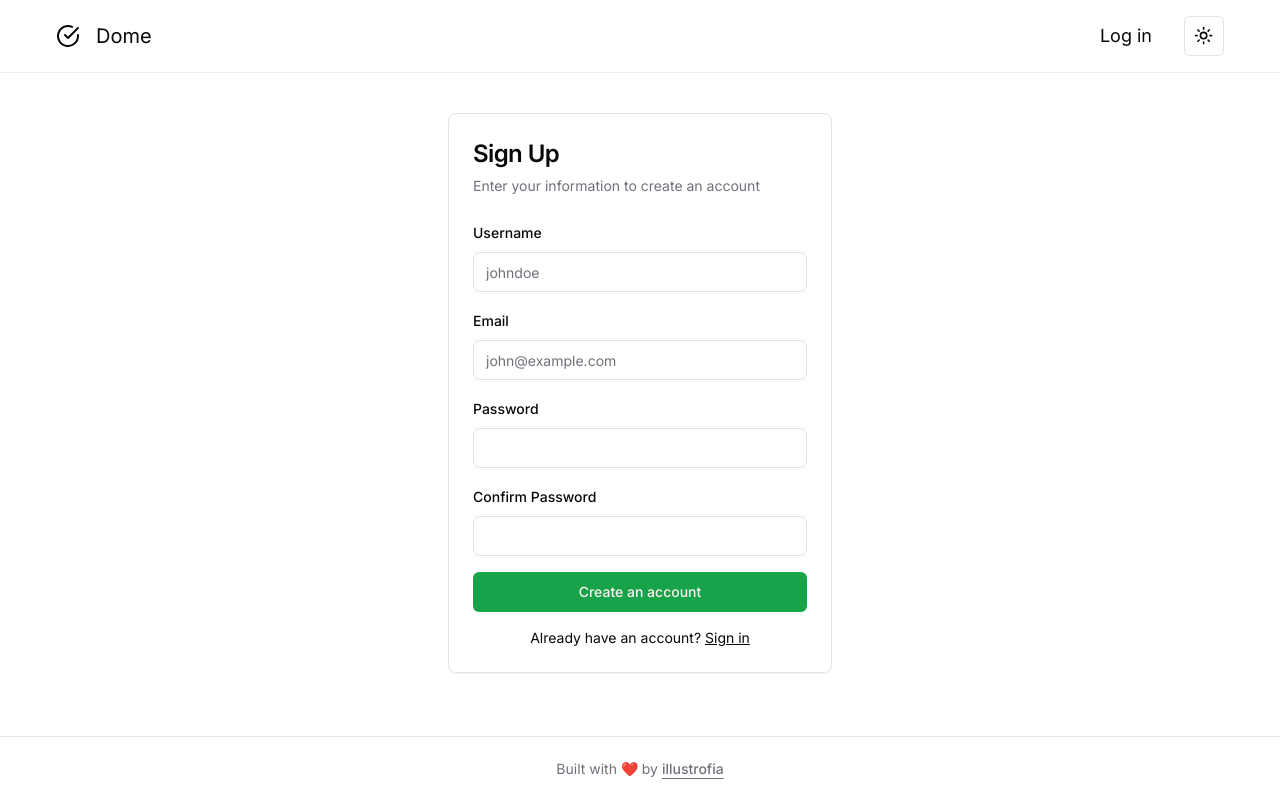
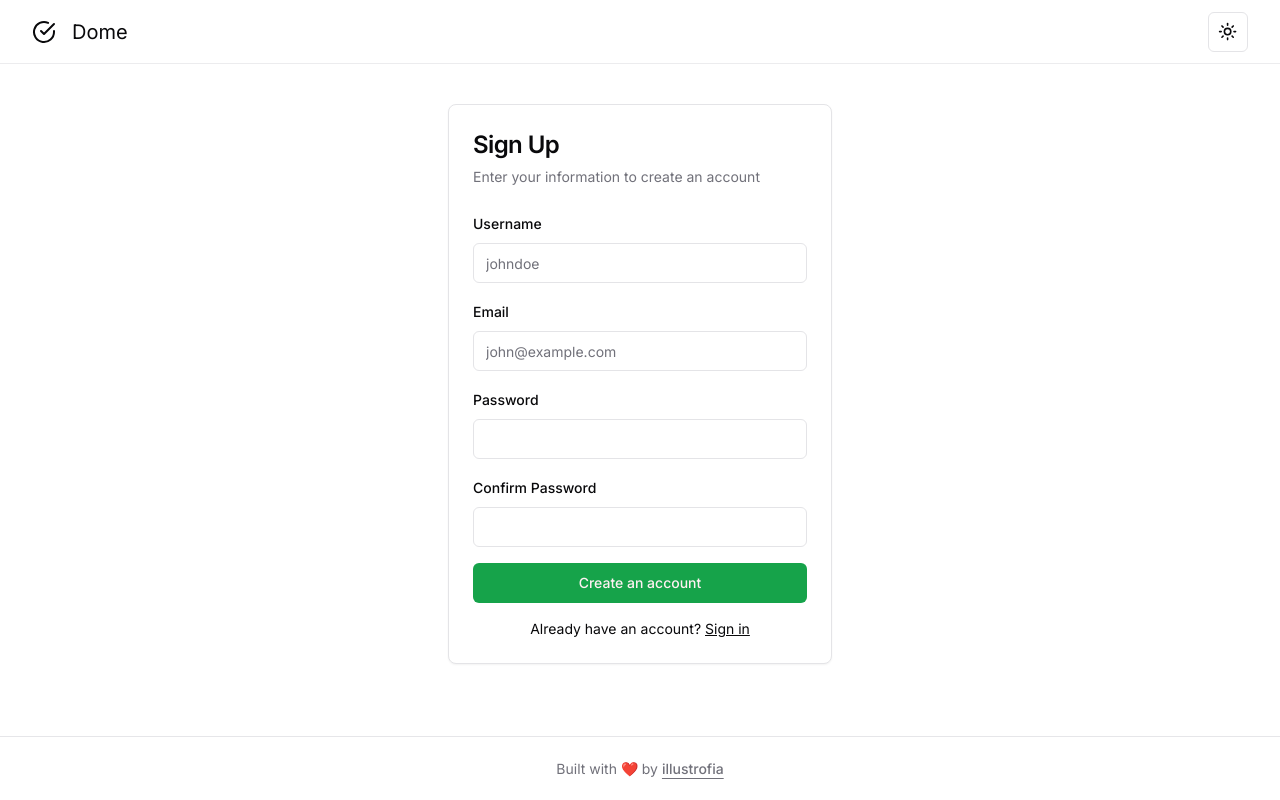
Before and after one commit to illustrofia/incubator, a React (Vite) app in the folder apps/todo/frontend/: page /signup in a window 1280 px wide. Built offline with nearby package versions, Linux system fonts and the light colour scheme; no server answers.

Commit message:
style(todo frontend): polish header

```diff
--- a/apps/todo/frontend/src/components/header.tsx
+++ b/apps/todo/frontend/src/components/header.tsx
@@ -1,30 +1,21 @@
 import { Button, Skeleton } from "@/components"
 import { ModeToggle } from "@/components/mode-toggle"
 import { useAuth } from "@/hooks"
-import { Link } from "@tanstack/react-router"
 import { CheckCircle } from "lucide-react"
 
 export const Header = () => {
   const { isAuthenticated, isLoadingAuth } = useAuth()
   const { handleLogout } = useAuth()
   return (
-    <div className="border-border/70 flex w-full items-center justify-between border-b px-6 py-4">
-      <div className="container flex items-center gap-8">
+    <div className="border-border/70 flex h-16 w-full items-center border-b">
+      <div className="container flex items-center justify-between gap-8">
         <div className="flex items-center gap-4">
           <CheckCircle size={24} />
           <span className="text-xl">Dome</span>
         </div>
 
-        <div className="ml-auto flex items-center gap-8">
+        <div className="flex items-center gap-2">
           {isLoadingAuth && <Skeleton className="h-10 w-24 rounded-lg" />}
-
-          {!isLoadingAuth && !isAuthenticated && (
-            <>
-              <Link to="/login" className="text-lg">
-                Log in
-              </Link>
-            </>
-          )}
 
           {!isLoadingAuth && isAuthenticated && (
             <Button
```
Also changed, not shown: 2 other files (tests, documents, lock files or other folders).
